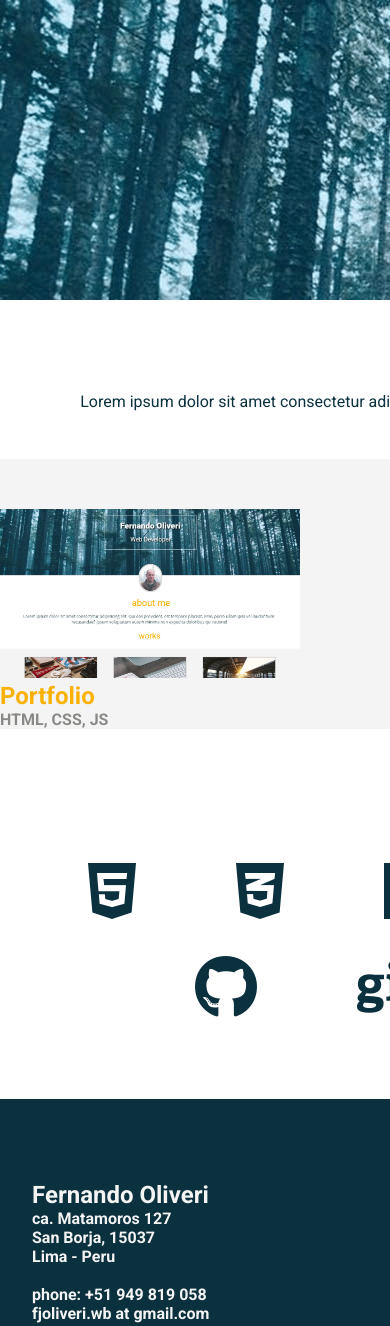
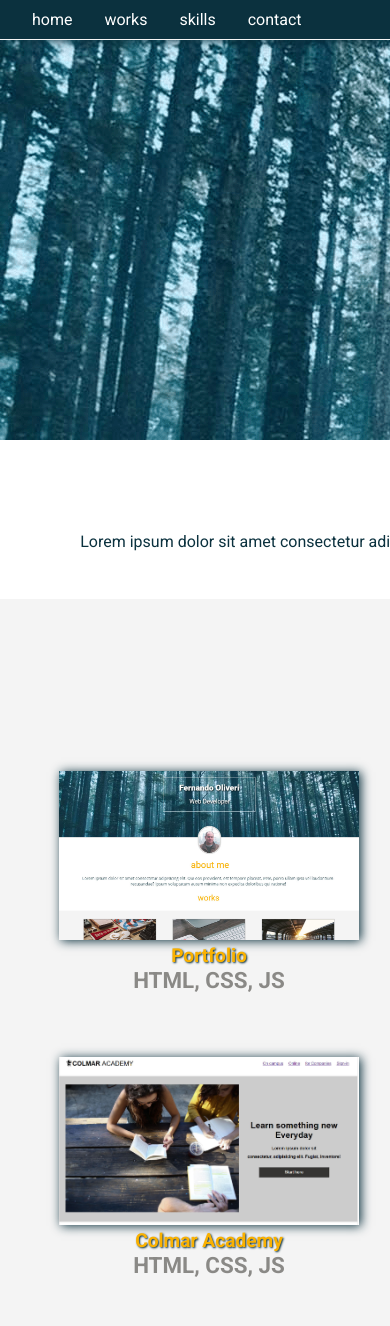
Before and after one commit to fjorwb/Portfolio, a plain HTML site: page index.html in a window 390 px wide. Shown: the top 1326 px of the page. Drawn offline with nearby package versions, Linux system fonts and the light colour scheme.

Commit message:
HTML, CSS, JS almost done, making responsive

```diff
--- a/css/style.sass
+++ b/css/style.sass
@@ -7,142 +7,192 @@ $hbgi: '/img/blueforest2.png'
 
 h1
     font-size: 2rem
-
+    text-shadow: 1px 1px 2px $colorsec
 h2
     font-size: 1.8rem
+    text-shadow: 1px 1px 2px $colorsec
 
 h3
     font-size: 1.5rem
+    text-shadow: 0.25px 0.25px 1px $colorsec
 
-h5
+    h5
     font-size: 1rem
-
+    text-shadow: 1px 1px 2px $colorsec
 a
     color: #ffffff
     font-size: 1rem
     text-decoration: none
+    text-shadow: 1px 1px 2px $colorsec
+
 
 *
     margin: 0
     padding: 0
+    scroll-behavior: smooth
 
 body
-    background: $colorcua
+    background: #000
     font-family: 'Roboto', 'Open Sans'
     font-size: 16px
+    box-sizing: border-box
+    -moz-box-sizing: border-box
+    -webkit-box-sizing: border-box
 
-.container
-    width: 1200px
-    margin: 0 auto
-
-    header
-        background-image: url($hbgi)
-        height: 300px
-        width: 100%
+    .container
+        width: 1200px
+        height: 3000px
+        margin: 0 auto
+        text-align: center
         nav
+            width: 1200px
+            height: 50px
+            display: block
+            position: fixed
+            cursor: pointer
+            margin-top: -40px
             ul
                 display: flex
-                justify-content: end
+                justify-content: start
+                flex-wrap: wrap
+                background-color: $colorsec
+                padding-top: 10px
+                padding-bottom: 10px
+                border-bottom: 1px solid $colorcua
+                box-shadow: 1px 1px 10px $colorsec
                 li
+                    margin-left: 2rem
                     list-style: none
-                    margin-top: 1rem
-                    margin-right: 2rem
                     a
-                        font-size: 1.2rem
-                        margin: 0 10px
+                        font-size: 1rem
                         &:hover
                             color: $colorpri
 
-        .header
-            margin-top: 50px
-            display: flex
-            justify-content: center
-            .titulo
-                border: 1px solid #FFFFFF
-                padding: 15px 40px
+
+        header
+            background-image: url($hbgi)
+            width: 100%
+            height: 400px
+            .header
+                margin-top: 40px
+                display: flex
+                justify-content: center
+                .titulo
+                    border: 1px solid #FFFFFF
+                    padding: 15px 40px
+                    text-align: center
+                    margin-top: 150px
+                    h1
+                        color: #ffffff
+                        margin-bottom: 10px
+                    h3
+                        color: #ffffff
+                        font-family: 'Open Sans'
+                        font-weight: 400
+
+        main
+            background-color: #ffffff
+            .photo
                 text-align: center
-                h1
-                    color: #ffffff
-                    margin-bottom: 10px
-                h3
-                    color: #ffffff
-                    font-family: 'Open Sans'
-                    font-weight: 400
-
-    main
-        background-color: #ffffff
-        .photo
-            text-align: center
-            img
-                width: 100px
-                border-radius: 50%
-                border: 3px solid #ffffff
-                position: relative
-                margin-top: -4rem
-        .about_me
-            margin-top: 1rem
-            margin-bottom: 3rem
-            text-align: center
-            h2
-                color: $colorpri
-                margin-bottom: 1.25rem
-            p
-                color: $colorsec
-
-        .works
-            margin-bottom: 4rem
-            background-color: $colorcua
-            h2
+                img
+                    width: 100px
+                    border-radius: 50%
+                    border: 3px solid #ffffff
+                    position: relative
+                    margin-top: -4rem
+            .about_me
+                margin-top: 1rem
+                margin-bottom: 3rem
                 text-align: center
-                color: $colorpri
-                margin-bottom: 1rem
-            .work
-                img
-                    width: 300px
-                h3
+                overflow: hidden
+                h2
                     color: $colorpri
-                h5
-                    color: $colorter
-
-        .skills
-            margin-bottom: 4rem
-            text-align: center
-            h2
-                color: $colorpri
-                margin-bottom: 1rem
-            .skill
-                margin: 1rem 3rem
-                display: inline-flex
-                // flex-wrap: nowrap
-                i
-                    font-size: 4rem
+                    margin-bottom: 1.25rem
+                p
                     color: $colorsec
 
-        .contact_me
-            display: flex
-            flex-wrap: wrap
-            justify-content: space-between
-            align-items: center
-            background-color: $colorsec
-            border
-            h2
+            .works
                 width: 100%
+                margin-top: 5rem
+                margin-bottom: 4rem
+                background-color: $colorcua
+                margin: 0 auto
+
+                h2
+                    text-align: center
+                    color: $colorpri
+                    // margin-bottom: 1rem
+                    line-height: 140px
+                .work
+                    display: flex
+                    flex-wrap: wrap
+                    justify-content: space-evenly
+                    cursor: pointer
+                    .work_card
+                        margin: 2rem 2rem
+                        width: 100%
+                        text-align: center
+                        &:hover
+                            opacity: 0.5
+                        img
+                            width: 300px
+                            box-shadow: 2px 1px 10px $colorsec
+                        h3
+                            color: $colorpri
+                            font-size: 1.2rem
+                        h5
+                            color: $colorter
+                            font-size: 1.4rem
+
+            .skills
+                margin-bottom: 4rem
                 text-align: center
-                color: $colorpri
-                margin-top: 1rem
-                margin-bottom: 2rem
-            .contact
+                h2
+                    color: $colorpri
+                    margin-bottom: 1rem
+                    line-height: 140px
+                .skill
+                    margin: 0rem 3rem
+                    display: inline-flex
+                    // flex-wrap: nowrap
+                    i
+                        font-size: 4rem
+                        color: $colorsec
+
+            .contact_me
+                display: flex
+                flex-wrap: wrap
+                justify-content: space-between
+                align-items: center
                 background-color: $colorsec
-                font-weight: 300
-                color: $colorcua
-                margin-bottom: 2rem
-                margin-left: 2rem
-            .social_media
-                background-color: $colorsec
-                color: $colorcua
-                margin-right: 2rem
-                font-size: 3rem
-                i
-                    margin: 0 1rem
-                    &:hover
-                        color: $colorpri
+                border
+                h2
+                    width: 100%
+                    text-align: center
+                    color: $colorpri
+                    margin-top: 1rem
+                    margin-bottom: 2rem
+                    line-height: 120px
+                .contact
+                    background-color: $colorsec
+                    font-weight: 300
+                    color: $colorcua
+                    margin-bottom: 2rem
+                    margin-left: 2rem
+                    text-align: left
+                .social_media
+                    background-color: $colorsec
+                    color: $colorcua
+                    margin-right: 2rem
+                    font-size: 3rem
+                    i
+                        margin: 0 1rem
+                        &:hover
+                            color: $colorpri
+
+        footer
+            background-color: #000
+            color: $colorcua
+            text-align: left
+            padding-left: 2rem
+            line-height: 200px
--- a/index.html
+++ b/index.html
@@ -10,12 +10,14 @@
       href="https://fonts.googleapis.com/css2?family=Open+Sans:wght@300;400;600;700&family=Roboto:wght@100;300;400;500;700&display=swap"
       rel="stylesheet"
     />
+    <script src="http://code.jquery.com/jquery-latest.js"></script>
     <script src="https://kit.fontawesome.com/08f2822b68.js" crossorigin="anonymous"></script>
     <link rel="stylesheet" href="css/style.css" />
     <script src="handlebars.js"></script>
     <script id="templateWK" type="text/x-handlebars-template">
       {{#each projects}}
         <article class="work">
+          <div class="work_card">
             <img class="image" src="{{image}}" alt="{{name}}" />
             <section class="details">
               <h3 class="project">{{this.project}}</h3>
@@ -26,6 +28,7 @@
                 <p></p>
               {{/if}}
             </section>
+          </div>
         </article>
       {{/each}}
     </script>
@@ -46,16 +49,16 @@
   </head>
   <body>
     <div class="container">
-      <header>
-        <nav class="menu">
+      <nav class="menu" id="menu">
         <ul>
-            <li><a href="">home</a></li>
-            <li><a href="">works</a></li>
-            <li><a href="">skills</a></li>
-            <li><a href="">contact</a></li>
+          <li><a class="btn" href="#header" id="btn-header">home</a></li>
+          <li><a class="btn" href="#works" id="btn-works">works</a></li>
+          <li><a class="btn" href="#skills" id="btn-skills">skills</a></li>
+          <li><a class="btn" href="#contact_me" id="btn-contact_me">contact</a></li>
         </ul>
       </nav>
-        <div class="header">
+      <header>
+        <div class="header" id="header">
           <section class="titulo">
             <h1>Fernando Oliveri</h1>
             <h3>Web Developer</h3>
@@ -67,7 +70,7 @@
         <div class="photo">
           <img src="img/FJOR Foto.jpg" alt="photo F Oliveri" />
         </div>
-        <section class="about_me">
+        <section class="about_me" id="about_me">
           <h2>about me</h2>
           <p>
             Lorem ipsum dolor sit amet consectetur adipisicing elit. Quibusdam tempore, dolores perspiciatis ut iste illo delectus nihil laborum iusto
@@ -85,8 +88,8 @@
           <div id="skill"></div>
         </section>
 
-        <section class="contact_me">
-          <h2>Contact me</h2>
+        <section class="contact_me" id="contact_me">
+          <h2>contact me</h2>
           <div class="contact">
             <h3>Fernando Oliveri</h3>
             <h5>ca. Matamoros 127</h5>
@@ -104,8 +107,9 @@
           </div>
         </section>
       </main>
+      <footer>copyright</footer>
     </div>
-    <footer>copyright</footer>
     <script src="js/Main.js"></script>
+    <script src="js/navbar.js"></script>
   </body>
 </html>
--- a/js/Main.js
+++ b/js/Main.js
@@ -3,6 +3,54 @@ const context1 = {
     {
       image: "img/img01.jpg",
       project: "Portfolio",
+      tools: "HTML, CSS, JS",
+      show: true,
+    },
+    {
+      image: "img/img02.jpg",
+      project: "Café Chanchamayo",
+      tools: "HTML, CSS, JS",
+      show: true,
+    },
+    {
+      image: "img/img03.jpg",
+      project: "Pentagonito Club",
+      tools: "HTML, CSS, JS",
+      show: true,
+    },
+    {
+      image: "img/img04.jpg",
+      project: "Colmar Academy",
+      tools: "HTML, CSS, JS",
+      show: true,
+    },
+    {
+      image: "img/img05.jpg",
+      project: "Fotomatic",
+      tools: "HTML, CSS, JS",
+      show: true,
+    },
+    {
+      image: "img/img06.jpg",
+      project: "Tsunami Coffee",
+      tools: "HTML, CSS, JS",
+      show: true,
+    },
+    {
+      image: "img/img07.jpg",
+      project: "Tea Cozy",
+      tools: "HTML, CSS, JS",
+      show: true,
+    },
+    {
+      image: "img/img08.jpg",
+      project: "WEbstore",
+      tools: "HTML, CSS, JS",
+      show: true,
+    },
+    {
+      image: "img/img09.jpg",
+      project: "Startup",
       tools: "HTML, CSS, JS",
       show: true,
     },
```
Also changed, not shown: js/navbar.js (added, +46 -0 lines), css/style.css, 1 other file. Lines whose indentation alone changed are shown as unchanged.
